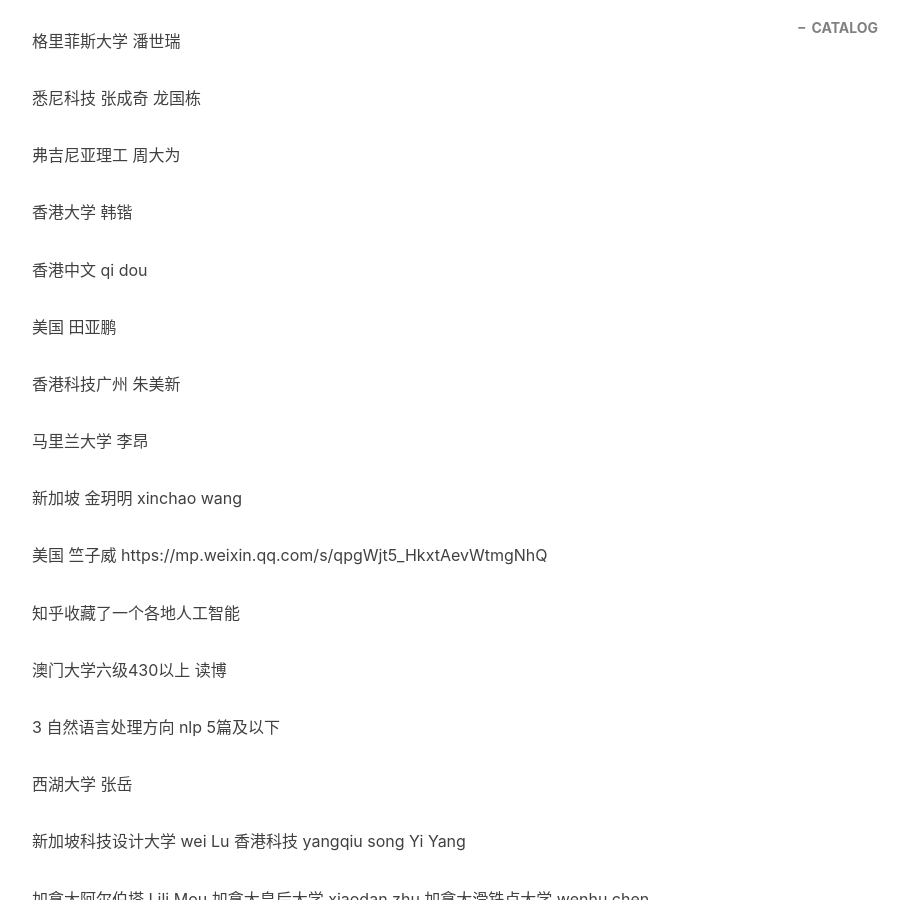
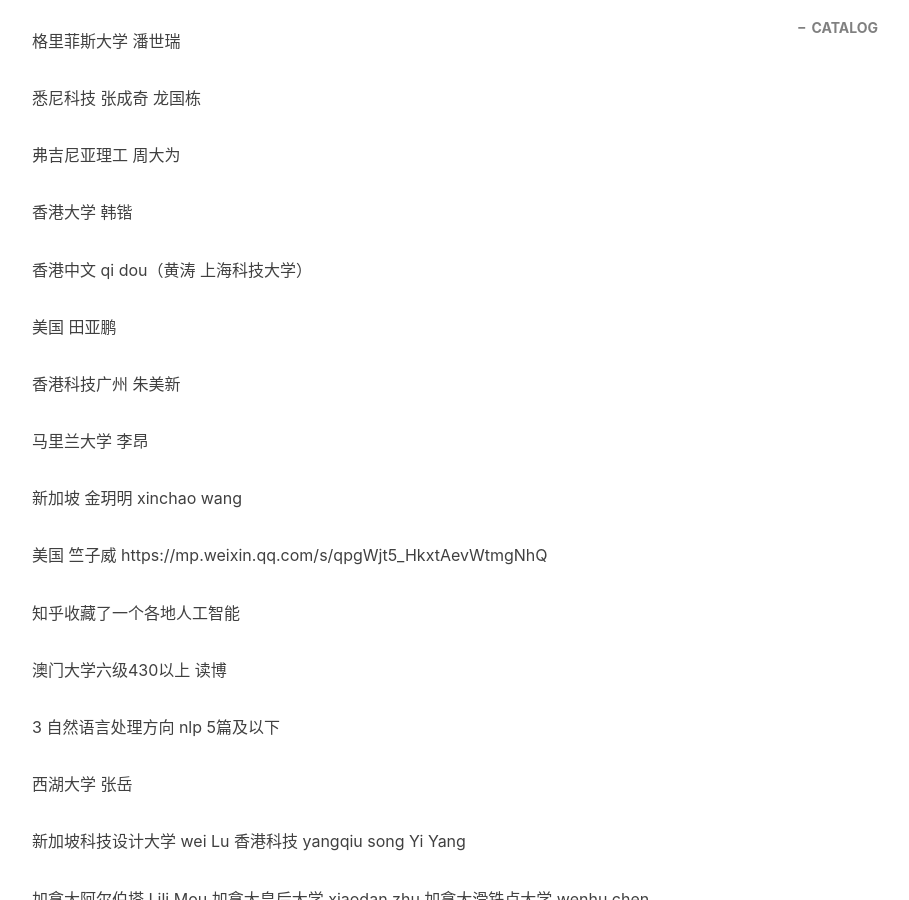
Before and after one commit to pengjiao123/pengjiao123.github.io, a Jekyll site: the page built from _posts/2022-06-18-实习相关.md, in a window 1280 px wide and 900 px high, scrolled down 3526 px. Shown: the whole window, without its empty margins (233-1142 px from the left). Built offline with Jekyll 4.4.1, drawn with Linux system fonts in a browser that asks for light colours; nearby versions of some CDN libraries; comment, search, counter and statistics services are not loaded.

Commit message:
Update 2022-06-18-实习相关.md

```diff
--- a/_posts/2022-06-18-实习相关.md
+++ b/_posts/2022-06-18-实习相关.md
@@ -148,7 +148,7 @@
 
 香港大学 韩锴
 
-香港中文 qi dou
+香港中文 qi dou（黄涛 上海科技大学）
 
 美国 田亚鹏
 
```
